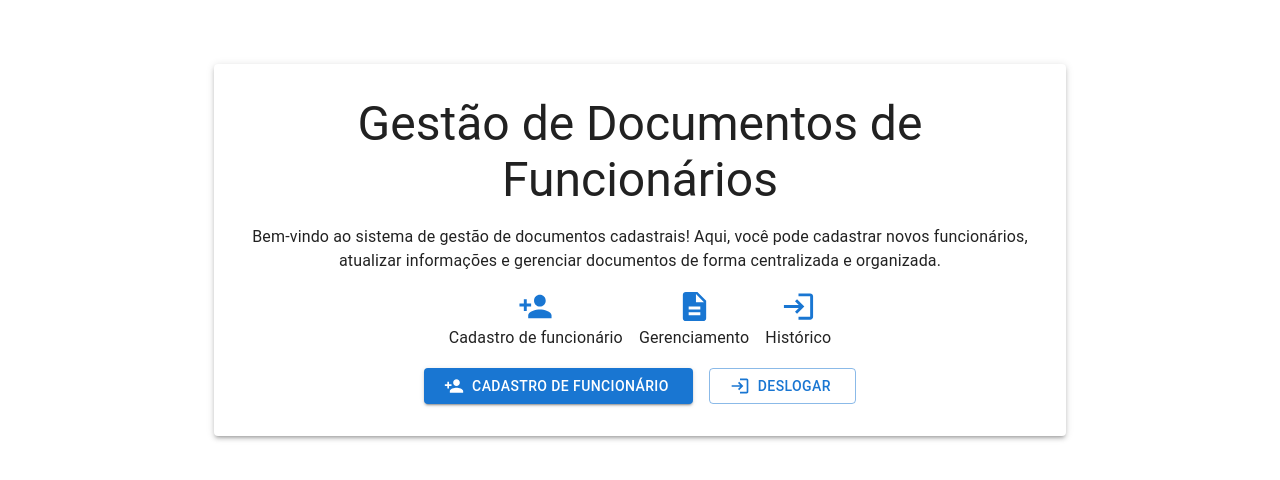
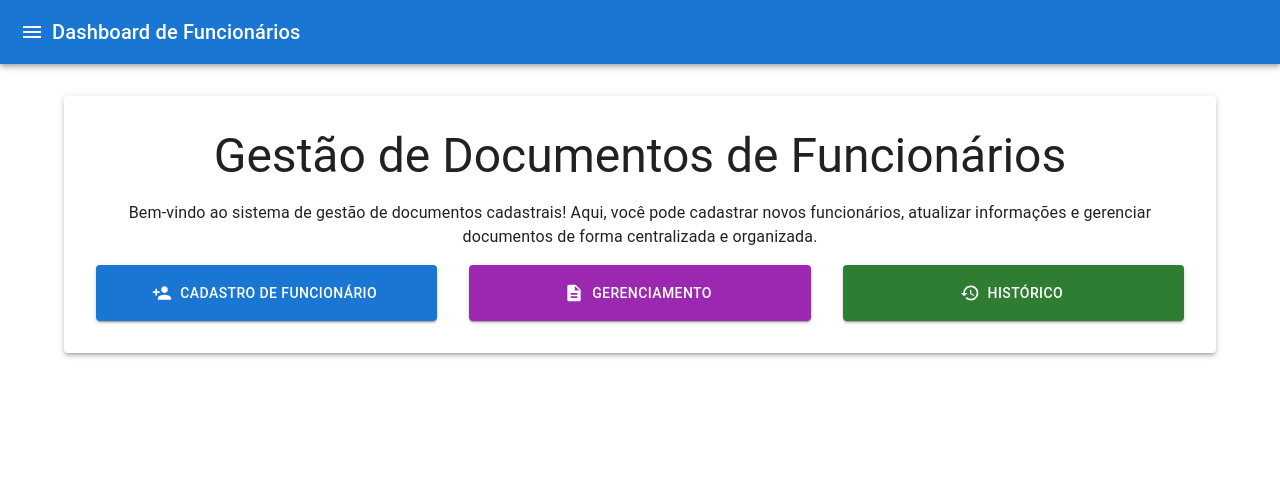
Before and after one commit to Andre-Silva-Peixoto/projeto-taugor-frontend, a React (Create React App) app: page /pagina-inicial in a window 1280 px wide. Shown: the top 480 px of the page. Built offline with nearby package versions, Linux system fonts and the light colour scheme; no server answers; sample sign-in values are in the browser's storage.

Commit message:
Nova Dashboard

```diff
--- a/src/pages/paginaInicial/PaginaInicial.tsx
+++ b/src/pages/paginaInicial/PaginaInicial.tsx
@@ -1,15 +1,24 @@
 import React from 'react';
-import { Box, Container, Typography, Button, Stack, Paper } from '@mui/material';
+import { Box, Container, Typography, Button, Paper, Grid2, Divider, ListItemButton } from '@mui/material';  // Substituído 'Grid' por 'Grid2'
 import { useNavigate } from 'react-router-dom';
 import PersonAddIcon from '@mui/icons-material/PersonAdd';
-import LoginIcon from '@mui/icons-material/Login';
+import HistoryIcon from '@mui/icons-material/History';
 import DescriptionIcon from '@mui/icons-material/Description';
 import { getAuth, signOut } from 'firebase/auth';
+import { AppBar, Toolbar, IconButton, Drawer, List, ListItem, ListItemText, ListItemIcon } from '@mui/material';
+import MenuIcon from '@mui/icons-material/Menu';
 
 const PaginaInicial = () => {
   const navigate = useNavigate();
   const auth = getAuth();
+  const [drawerOpen, setDrawerOpen] = React.useState(false);
 
+  // Função para abrir/fechar o menu lateral
+  const toggleDrawer = () => {
+    setDrawerOpen(!drawerOpen);
+  };
+
+  // Função de deslogar
   function Deslogar() {
     signOut(auth)
       .then(() => {
@@ -19,54 +28,100 @@ const PaginaInicial = () => {
         console.error('Erro ao deslogar: ', error.message);
       });
   }
+
   return (
-    <Container maxWidth="md">
-      <Paper elevation={3} sx={{ padding: 4, textAlign: 'center', marginTop: 8 }}>
+    <Box>
+      <AppBar position="sticky" color="primary">
+        <Toolbar>
+          <IconButton edge="start" color="inherit" aria-label="menu" onClick={toggleDrawer}>
+            <MenuIcon />
+          </IconButton>
+          <Typography variant="h6" sx={{ flexGrow: 1 }}>
+            Dashboard de Funcionários
+          </Typography>
+        </Toolbar>
+      </AppBar>
+
+      {/* Menu Lateral */}
+      <Drawer open={drawerOpen} onClose={toggleDrawer}>
+        <List sx={{ width: 250 }}>
+          <ListItemButton onClick={() => navigate('/cadastrar-funcionarios')}>
+            <ListItemIcon>
+              <PersonAddIcon />
+            </ListItemIcon>
+            <ListItemText primary="Cadastro de Funcionário" />
+          </ListItemButton>
+          <ListItemButton onClick={() => navigate('/gerenciamento')}>
+            <ListItemIcon>
+              <DescriptionIcon />
+            </ListItemIcon>
+            <ListItemText primary="Gerenciamento de Funcionários" />
+          </ListItemButton>
+          <ListItemButton onClick={() => navigate('/historico')}>
+            <ListItemIcon>
+              <HistoryIcon />
+            </ListItemIcon>
+            <ListItemText primary="Histórico" />
+          </ListItemButton>
+          <Divider />
+          <ListItemButton onClick={Deslogar}>
+            <ListItemText primary="Deslogar" />
+          </ListItemButton>
+        </List>
+      </Drawer>
+
+      {/* Conteúdo Principal */}
+      <Container maxWidth="lg" sx={{ marginTop: 4 }}>
+        <Paper elevation={3} sx={{ padding: 4, textAlign: 'center' }}>
           <Typography variant="h3" component="h1" gutterBottom>
             Gestão de Documentos de Funcionários
           </Typography>
-
           <Typography variant="body1" paragraph>
             Bem-vindo ao sistema de gestão de documentos cadastrais! Aqui, você pode cadastrar novos funcionários, atualizar informações e gerenciar documentos de forma centralizada e organizada.
           </Typography>
 
-        <Stack direction="row" spacing={2} justifyContent="center" sx={{ my: 2 }}>
-          <Box display="flex" flexDirection="column" alignItems="center">
-            <PersonAddIcon color="primary" fontSize="large" />
-            <Typography variant="subtitle1" onClick={() => navigate('/cadastrar-funcionarios')}>Cadastro de funcionário</Typography>
-          </Box>
-          <Box display="flex" flexDirection="column" alignItems="center">
-            <DescriptionIcon color="primary" fontSize="large" />
-            <Typography variant="subtitle1">Gerenciamento</Typography>
-          </Box>
-          <Box display="flex" flexDirection="column" alignItems="center">
-            <LoginIcon color="primary" fontSize="large" />
-            <Typography variant="subtitle1">Histórico</Typography>
-          </Box>
-        </Stack>
-
-        <Stack spacing={2} direction="row" justifyContent="center">
+          <Grid2 container spacing={4} justifyContent="center"> {/* Substituído 'Grid' por 'Grid2' */}
+            {/* Botões de navegação */}
+            <Grid2 component={'div'} size={{xs: 12, sm: 4}}>
               <Button
                 variant="contained"
                 color="primary"
                 startIcon={<PersonAddIcon />}
+                fullWidth
                 onClick={() => navigate('/cadastrar-funcionarios')}
-            sx={{ paddingX: 3 }}
+                sx={{ padding: 2 }}
               >
                 Cadastro de Funcionário
               </Button>
+            </Grid2>
+            <Grid2 component={'div'} size={{xs: 12, sm: 4}}>
               <Button
-            variant="outlined"
-            color="primary"
-            startIcon={<LoginIcon />}
-            onClick={Deslogar}
-            sx={{ paddingX: 3 }}
+                variant="contained"
+                color="secondary"
+                startIcon={<DescriptionIcon />}
+                fullWidth
+                onClick={() => navigate('/gerenciamento')}
+                sx={{ padding: 2 }}
               >
-            Deslogar
+                Gerenciamento
               </Button>
-        </Stack>
+            </Grid2>
+            <Grid2 component={'div'} size={{xs: 12, sm: 4}}>
+              <Button
+                variant="contained"
+                color="success"
+                startIcon={<HistoryIcon />}
+                fullWidth
+                onClick={() => navigate('/historico')}
+                sx={{ padding: 2 }}
+              >
+                Histórico
+              </Button>
+            </Grid2>
+          </Grid2>
         </Paper>
       </Container>
+    </Box>
   );
 };
 
```
Lines whose indentation alone changed are shown as unchanged.
